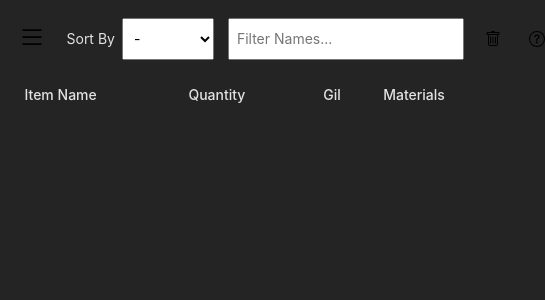
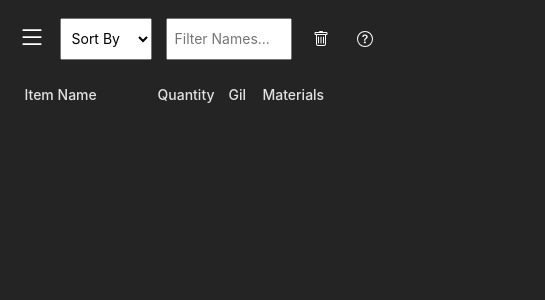
Before and after one commit to MelvinHK/ffxivFurnitureLister, a React (Vite) app in the folder FFXIV Housing Lister/: page / in a window 390 px wide. Shown: the top 300 px of the page, 545 px wide, since content can reach past the window. Built offline with nearby package versions, Linux system fonts and the light colour scheme.

Commit message:
mobile responsive

```diff
--- a/FFXIV Housing Lister/src/App.css
+++ b/FFXIV Housing Lister/src/App.css
@@ -19,10 +19,14 @@
 }
 
 @media (max-width:768px) {
+    #container {
+        overflow: hidden;
+    }
+
     #utility-column {
         position: absolute;
-        height: calc(100% - 2.5rem);
-        transition-duration: 0.3s;
+        height: calc(100vh - 2.5rem);
+        transition-duration: 0.25s;
         padding-right: 1.25rem;
         padding-top: 1.25rem;
         padding-bottom: 1.25rem;
@@ -31,23 +35,24 @@
     }
 
     .hide-menu {
-        margin-left: -500px;
+        margin-left: calc(-24rem - 1px);
+    }
+
+    #filterbar {
+        width: 0;
+        flex: 1;
     }
 
     #mobile-menu {
         display: initial;
     }
 
-    #name-col {
-        width: auto;
-    }
-
     #quantity-col {
-        width: 10%;
+        width: 10% !important;
     }
 
     #gil-col {
-        width: 10%;
+        width: 10% !important;
     }
 
     #materials-col {
@@ -63,8 +68,13 @@
     z-index: 2;
 }
 
+#toolbar {
+    flex-shrink: 1;
+}
+
 #item-list {
     height: 100%;
+    width: 100vw;
 }
 
 #item-table-container {
@@ -290,3 +300,7 @@
     width: 3rem;
     justify-content: center;
 }
+
+.default-option {
+    color: gray;
+}
--- a/FFXIV Housing Lister/src/components/filterbar.jsx
+++ b/FFXIV Housing Lister/src/components/filterbar.jsx
@@ -1,6 +1,6 @@
 function Filterbar({ filterText, setFilterText }) {
   return (
-    <input type="text" value={filterText} onChange={e => setFilterText(e.target.value)} placeholder="Filter Names..." ></input>
+    <input id="filterbar" type="text" value={filterText} onChange={e => setFilterText(e.target.value)} placeholder="Filter Names..." ></input>
   );
 }
 
--- a/FFXIV Housing Lister/src/components/itemRow.jsx
+++ b/FFXIV Housing Lister/src/components/itemRow.jsx
@@ -33,8 +33,7 @@ function ItemRow({ item }) {
   };
 
   const calculateMarketBoardPrice = () => {
-    if (item.marketBoardPrice === "N/A")
-      return "N/A";
+    if (item.marketBoardPrice === "N/A") return "N/A";
 
     return item.marketBoardPrice.listings
       .slice(0, item.quantity)
--- a/FFXIV Housing Lister/src/components/marketBoard.jsx
+++ b/FFXIV Housing Lister/src/components/marketBoard.jsx
@@ -4,7 +4,7 @@ import { fetchMarketBoardPrices } from "../functions";
 import { dataCentres, homeWorlds } from "../serverNames";
 
 function MarketBoard() {
-  const [location, setLocation] = useState("-");
+  const [location, setLocation] = useState("");
 
   const { itemList, updateAllMarketBoardPrices } = useContext(ItemListContext);
 
@@ -13,24 +13,27 @@ function MarketBoard() {
     if (itemList.length === 0)
       errors.push("- Add at least one item to the list");
 
-    if (location === "-")
+    if (!location)
       errors.push("- Select a data centre or home world");
 
     const errorMessage = errors.join('\n');
-    return errorMessage === '' ? errorMessage : alert(`Error(s):\n${errorMessage}`);
+
+    if (!errorMessage)
+      return true;
+    else {
+      alert(`Error(s):\n${errorMessage}`);
+      return false;
+    }
   };
 
   const handleFetch = async () => {
-    if (handleValidation() != '')
-      return;
+    if (!handleValidation()) return;
 
     const notGilShopItems = itemList.filter(item => !item.gilShopPrice);
-    if (notGilShopItems.length == 0)
-      return;
+    if (notGilShopItems.length == 0) return;
 
     const fetchedListings = await fetchMarketBoardPrices(notGilShopItems.map(item => item.id), location);
-    if (fetchedListings)
-      updateAllMarketBoardPrices(fetchedListings);
+    if (fetchedListings) updateAllMarketBoardPrices(fetchedListings);
   };
 
   return (
@@ -41,9 +44,8 @@ function MarketBoard() {
         Gil-column cells that are blank may have their prices fetched.
       </p>
       <form className="flex-col w-full border-box">
-        <label>Data Centre / Home World </label>
-        <select value={location} onChange={e => setLocation(e.target.value)}>
-          <option>-</option>
+        <select defaultValue="default" onChange={e => setLocation(e.target.value)}>
+          <option value="default" disabled>Data Centre / Home World</option>
           <optgroup label="Data Centres">
             {dataCentres.map(name => <option key={name}>{name}</option>)}
           </optgroup>
@@ -58,4 +60,4 @@ function MarketBoard() {
   );
 }
 
-export default MarketBoard;
+export default MarketBoard;;
--- a/FFXIV Housing Lister/src/components/mobileMenuButton.jsx
+++ b/FFXIV Housing Lister/src/components/mobileMenuButton.jsx
@@ -7,7 +7,7 @@ function MobileMenuButton() {
   return (
     <button id="mobile-menu" className="icon-btn pad-0 flex align-center" onClick={() => setShowMobileMenu(!showMobileMenu)}>
       <svg xmlns="http://www.w3.org/2000/svg" width="2rem" height="2rem" fill="currentColor" className="bi bi-list" viewBox="0 0 16 16">
-        <path fill-rule="evenodd" d="M2.5 12a.5.5 0 0 1 .5-.5h10a.5.5 0 0 1 0 1H3a.5.5 0 0 1-.5-.5m0-4a.5.5 0 0 1 .5-.5h10a.5.5 0 0 1 0 1H3a.5.5 0 0 1-.5-.5m0-4a.5.5 0 0 1 .5-.5h10a.5.5 0 0 1 0 1H3a.5.5 0 0 1-.5-.5" />
+        <path fillRule="evenodd" d="M2.5 12a.5.5 0 0 1 .5-.5h10a.5.5 0 0 1 0 1H3a.5.5 0 0 1-.5-.5m0-4a.5.5 0 0 1 .5-.5h10a.5.5 0 0 1 0 1H3a.5.5 0 0 1-.5-.5m0-4a.5.5 0 0 1 .5-.5h10a.5.5 0 0 1 0 1H3a.5.5 0 0 1-.5-.5" />
       </svg>
     </button>
   );
--- a/FFXIV Housing Lister/src/components/searchbar.jsx
+++ b/FFXIV Housing Lister/src/components/searchbar.jsx
@@ -30,7 +30,7 @@ function Searchbar() {
 
   const handleAddItem = async (newItem, queriedItem) => {
     if (itemList.find(existingItem => existingItem.id === newItem.id))
-      return;
+      return alert("Item already exists in list.");
 
     newItem.gilShopPrice = getGilShopPrice(queriedItem);
     newItem.materials = await fetchMaterials(queriedItem);
--- a/FFXIV Housing Lister/src/components/sortButton.jsx
+++ b/FFXIV Housing Lister/src/components/sortButton.jsx
@@ -2,13 +2,9 @@ import { useContext, useState } from "react";
 import { ItemListContext } from "../App";
 
 function SortButton() {
-  const [sortOption, setSortOption] = useState("-");
-
   const { itemList, setItemList } = useContext(ItemListContext);
 
   const handleSort = (value) => {
-    setSortOption(value);
-
     switch (value) {
       case "Name":
         sortByName();
@@ -62,10 +58,9 @@ function SortButton() {
 
   return (
     <div className="flex align-center text-nowrap">
-      <label className="pad">Sort By</label>
       <form>
-        <select value={sortOption} onChange={e => handleSort(e.target.value)}>
-          <option>-</option>
+        <select defaultValue="default" onChange={e => handleSort(e.target.value)}>
+          <option value="default" disabled>Sort By</option>
           <option>Name</option>
           <option>Quantity</option>
           <option>Gil</option>
--- a/FFXIV Housing Lister/src/index.css
+++ b/FFXIV Housing Lister/src/index.css
@@ -2,7 +2,7 @@
   font-family: Inter, system-ui, Avenir, Helvetica, Arial, sans-serif !important;
   line-height: 1.5;
   font-weight: 400;
-  font-size: 14px;
+  font-size: 0.875em;
 
   color-scheme: light dark;
   color: rgba(255, 255, 255, 0.87);
@@ -66,6 +66,7 @@ button {
   background-color: #1a1a1a;
   cursor: pointer;
   transition: border-color 0.25s;
+  color: white;
 }
 
 button:hover {
```
